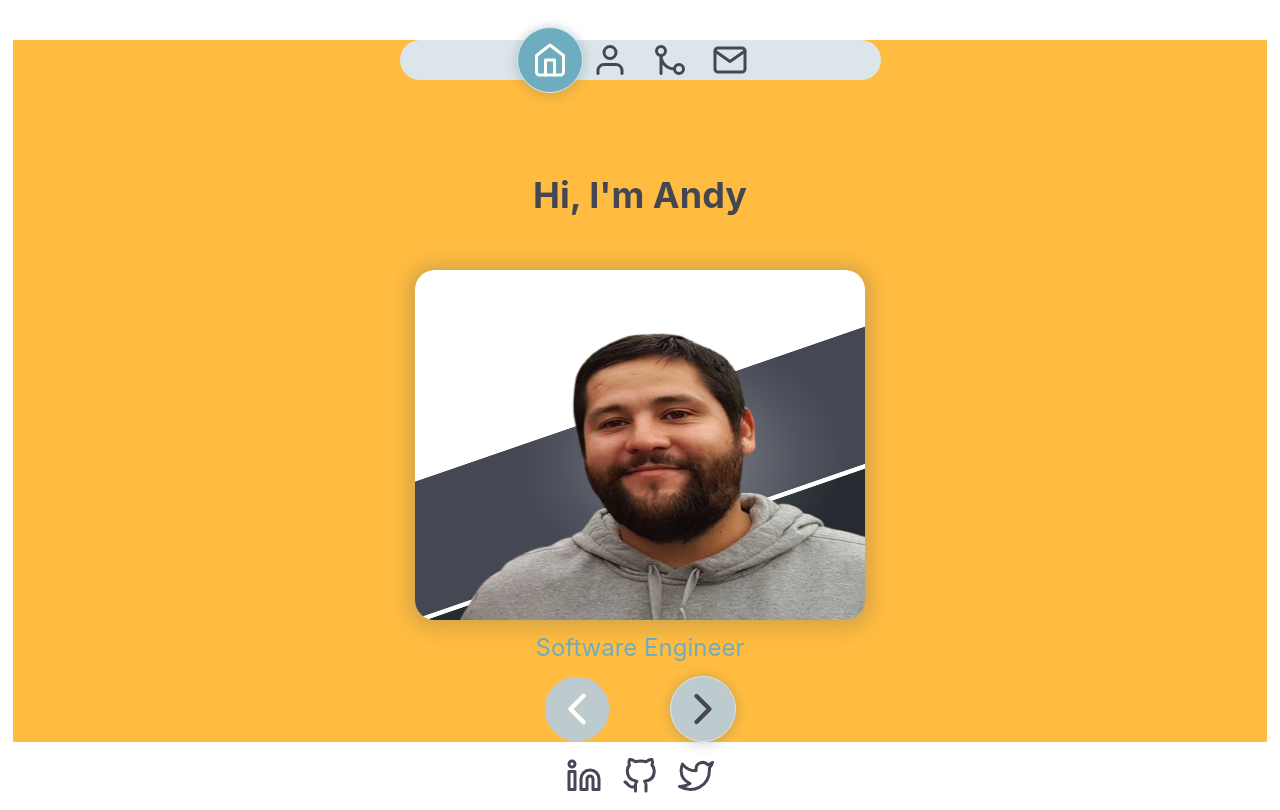
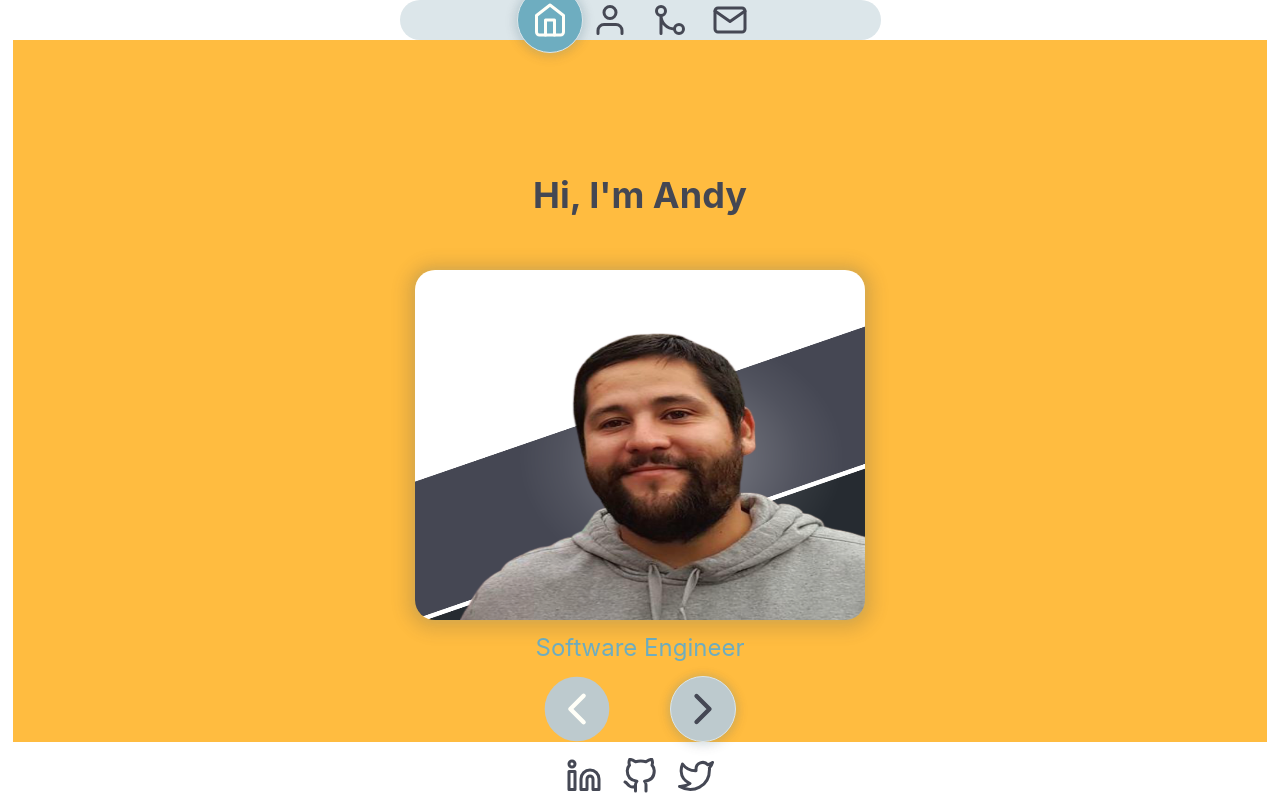
Before and after one commit to andrew-oyanguren/typescript-portfolio, a React (Vite) app: page / in a window 1280 px wide. Built offline with nearby package versions, Linux system fonts and the light colour scheme.

Commit message:
Removed position styling from Navigation component

```diff
--- a/src/components/Navigation/Navigation.module.css
+++ b/src/components/Navigation/Navigation.module.css
@@ -4,12 +4,6 @@
   margin: 0 auto;
   padding: 2px 0px;
   border-radius: var(--border-radius);
-
-  position: sticky;
-  left: 0;
-  right: 0;
-  top: 40px;
-  z-index: 100;
 
   display: flex;
   place-content: center;
```
